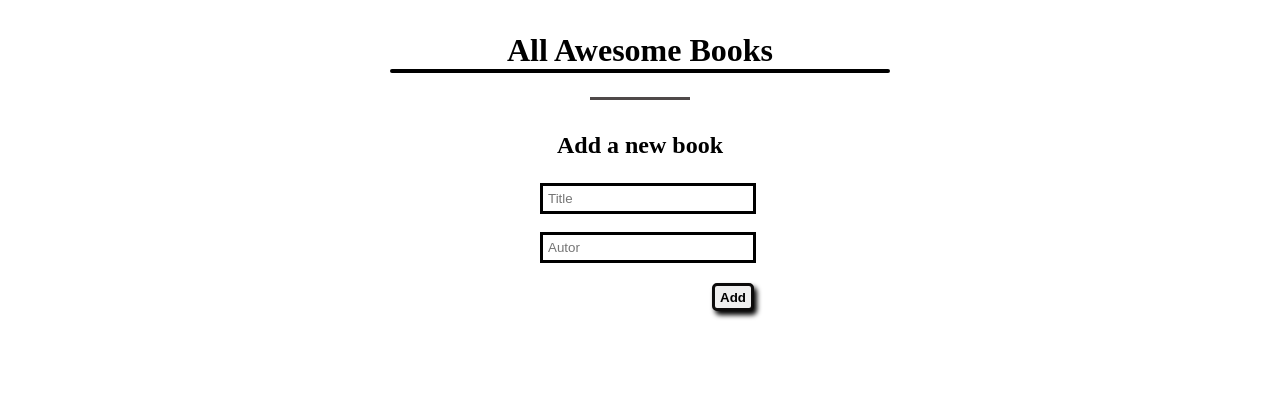
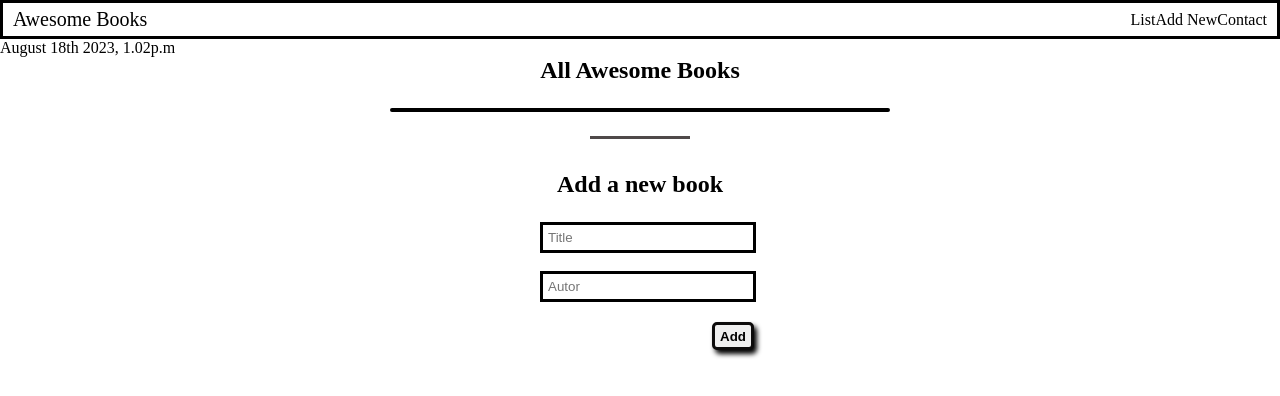
Before and after one commit to NoelLincoln/awesome-books, a website: page index.html in a window 1280 px wide. Drawn offline with Linux system fonts and the light colour scheme.

Commit message:
Add navigation

```diff
--- a/index.html
+++ b/index.html
@@ -8,7 +8,19 @@
   </head>
   <body>
     <main>
-    <h1>All Awesome Books</h1>
+      <nav>
+        <a href>Awesome Books</a>
+        <ul class="nav-links">
+          <li>List</li>
+          <div class="vertical-divider"></div>
+          <li>Add New</li>
+          <div class="vertical-divider"></div>
+          <li>Contact</li>
+
+        </ul>
+      </nav>
+      <time>August 18th 2023, 1.02p.m</time>
+      <h2>All Awesome Books</h2>
       <section class="books_Container">
         <article class="booklist" id="bookList">
 
--- a/styles.css
+++ b/styles.css
@@ -74,3 +74,25 @@ input[type='text'] {
 .grey {
   background-color: #f5f5f5;
 }
+
+nav {
+  display: flex;
+  align-items: center;
+  justify-content: space-between;
+  padding: 5px 10px 5px 10px;
+  border: 3px solid black;
+}
+
+nav > a {
+  text-decoration: none;
+  font-size: 20px;
+  color: black;
+}
+
+nav > ul {
+  display: flex;
+  list-style-type: none;
+}
+
+/* .nav-links {
+} */
```
Lines whose indentation alone changed are shown as unchanged.
